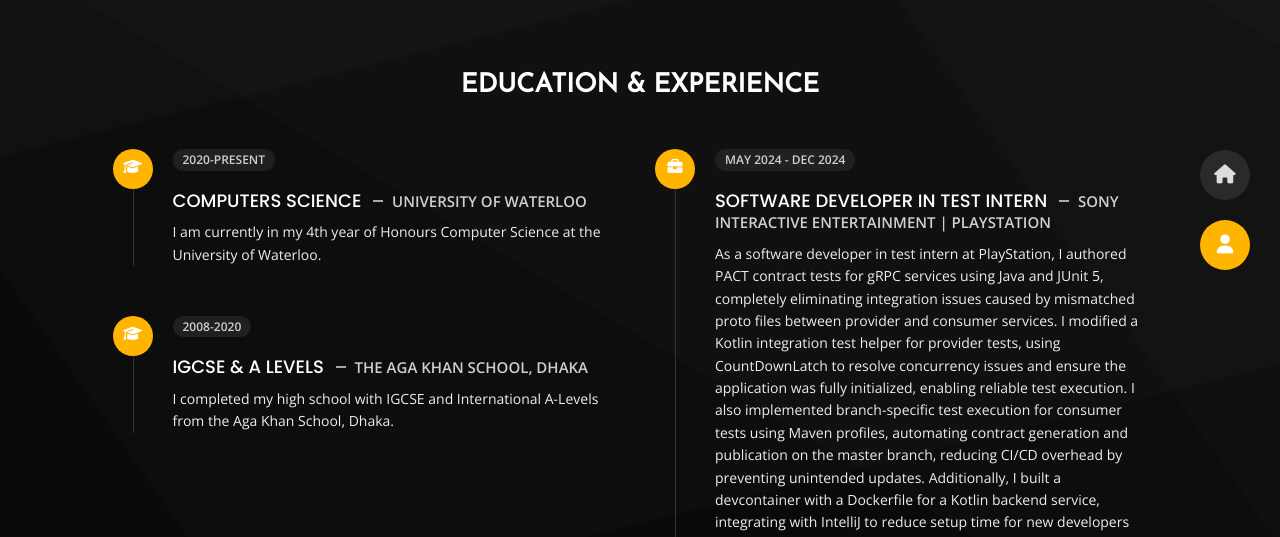
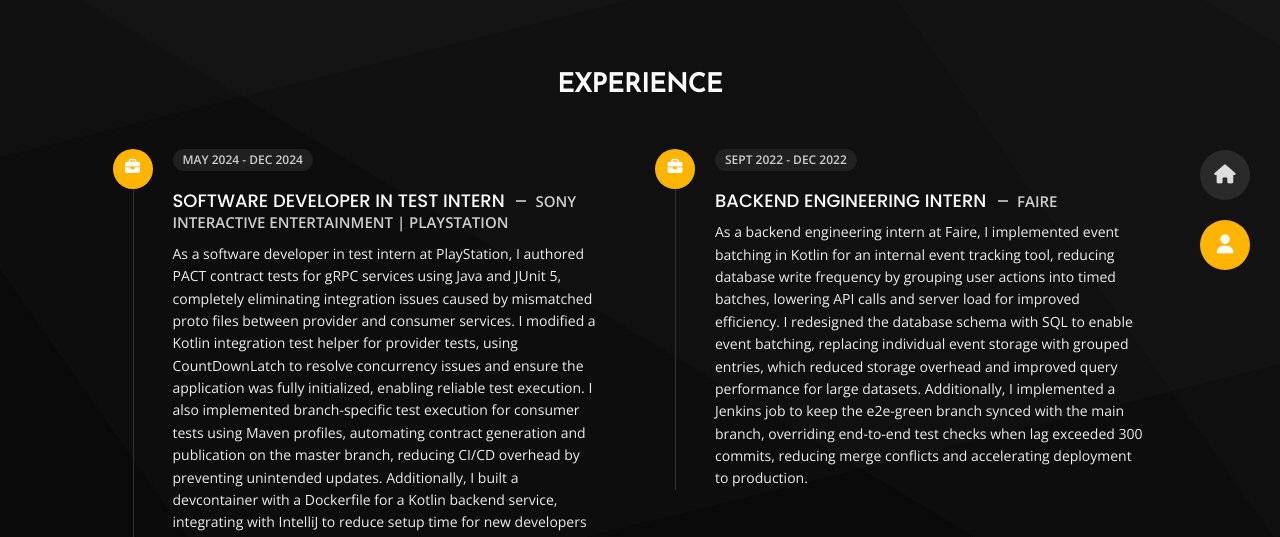
Before and after one commit to agneus/agneus.github.io, a plain HTML site: page about.html in a window 1280 px wide. Shown: the part 190-727 px from the top of the page. Drawn offline with nearby package versions, Linux system fonts and the light colour scheme.

Commit message:
more cleanup

```diff
--- a/about.html
+++ b/about.html
@@ -116,51 +116,10 @@
                   ft-wt-600
                 "
               >
-                Education & Experience
+                 Experience
               </h3>
             </div>
             <div class="experience">
-              <div class="col-lg-6 m-15px-tb">
-                <div class="resume-box">
-                  <ul>
-                    <li>
-                      <div class="icon">
-                        <i class="fa fa-graduation-cap"></i>
-                      </div>
-                      <span class="time open-sans-font text-uppercase"
-                        >2020-present</span
-                      >
-                      <h5 class="poppins-font text-uppercase">
-                        Computers Science
-                        <span class="place open-sans-font"
-                          >University of Waterloo</span
-                        >
-                      </h5>
-                      <p class="open-sans-font">
-                        I am currently in my 4th year of Honours Computer
-                        Science at the University of Waterloo.
-                      </p>
-                    </li>
-                    <li>
-                      <div class="icon">
-                        <i class="fa fa-graduation-cap"></i>
-                      </div>
-                      <span class="time open-sans-font text-uppercase"
-                        >2008-2020</span
-                      >
-                      <h5 class="poppins-font text-uppercase">
-                        IGCSE & A Levels
-                        <span class="place open-sans-font"
-                          >The Aga Khan School, Dhaka</span
-                        >
-                      </h5>
-                      <p class="open-sans-font">
-                        I completed my high school with IGCSE and International A-Levels from the Aga Khan School, Dhaka.
-                      </p>
-                    </li>
-                  </ul>
-                </div>
-              </div>
               <div class="col-lg-6 m-15px-tb">
                 <div class="resume-box">
                   <ul>
@@ -206,6 +165,12 @@
                         improve system reliability.
                       </p>
                     </li>
+                  </ul>
+                </div>
+              </div>
+              <div class="col-lg-6 m-15px-tb">
+                <div class="resume-box">
+                  <ul>
 
                     <li>
                       <div class="icon">
@@ -253,14 +218,9 @@
             <!-- Experience & Education Ends -->
           </div>
         </div>
-        <hr class="separator" />
 
-        <div class="resume col-12 mt-3">
-          <a href="./Resume.pdf" class="btn btn-download">View Resume</a>
-        </div>
+        <br/>
 
-        <hr class="separator mt-1" />
-        <hr />
         <!-- Socials -->
 
         <div class="socials">
```
